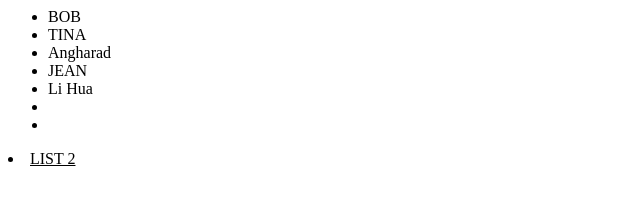
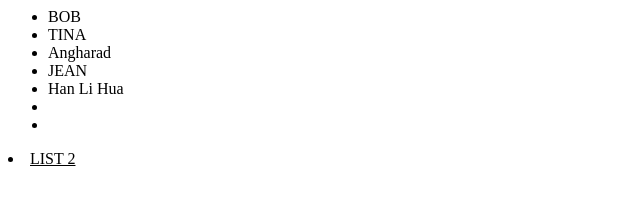
Before and after one commit to fuzby/Rose-Garden, a plain HTML site: page index.html in a window 1280 px wide. Shown: the full height of the page, 0-640 px from the left. Drawn offline with Linux system fonts and the light colour scheme.

Commit message:
added han

```diff
--- a/index.html
+++ b/index.html
@@ -6,7 +6,7 @@
 			<li>TINA</li>
 			<li>Angharad</li>
 			<li>JEAN</li>
-			<li>Li Hua</li>
+			<li>Han Li Hua</li>
 			<li></li>
 			<li></li>
 		</ul>
```
